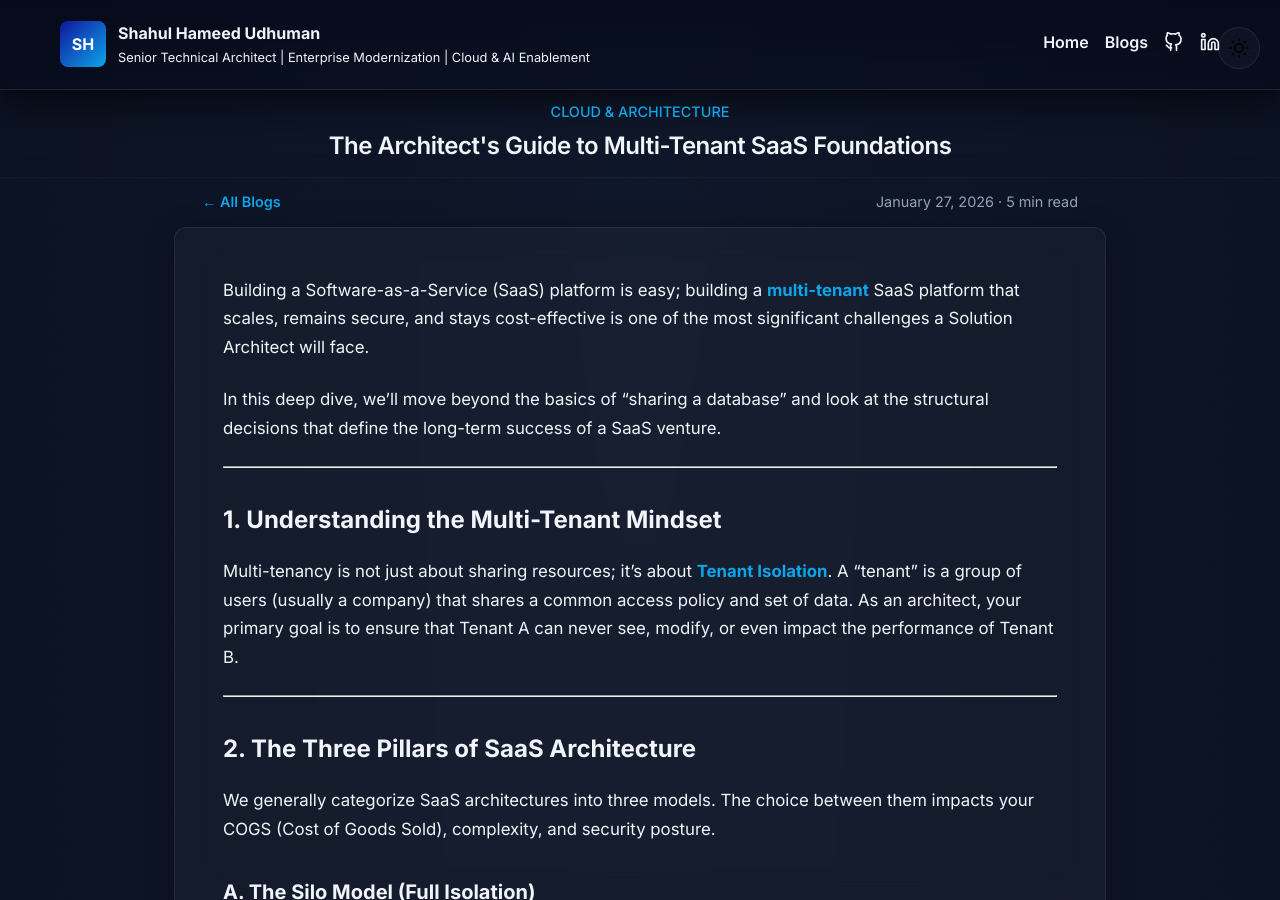
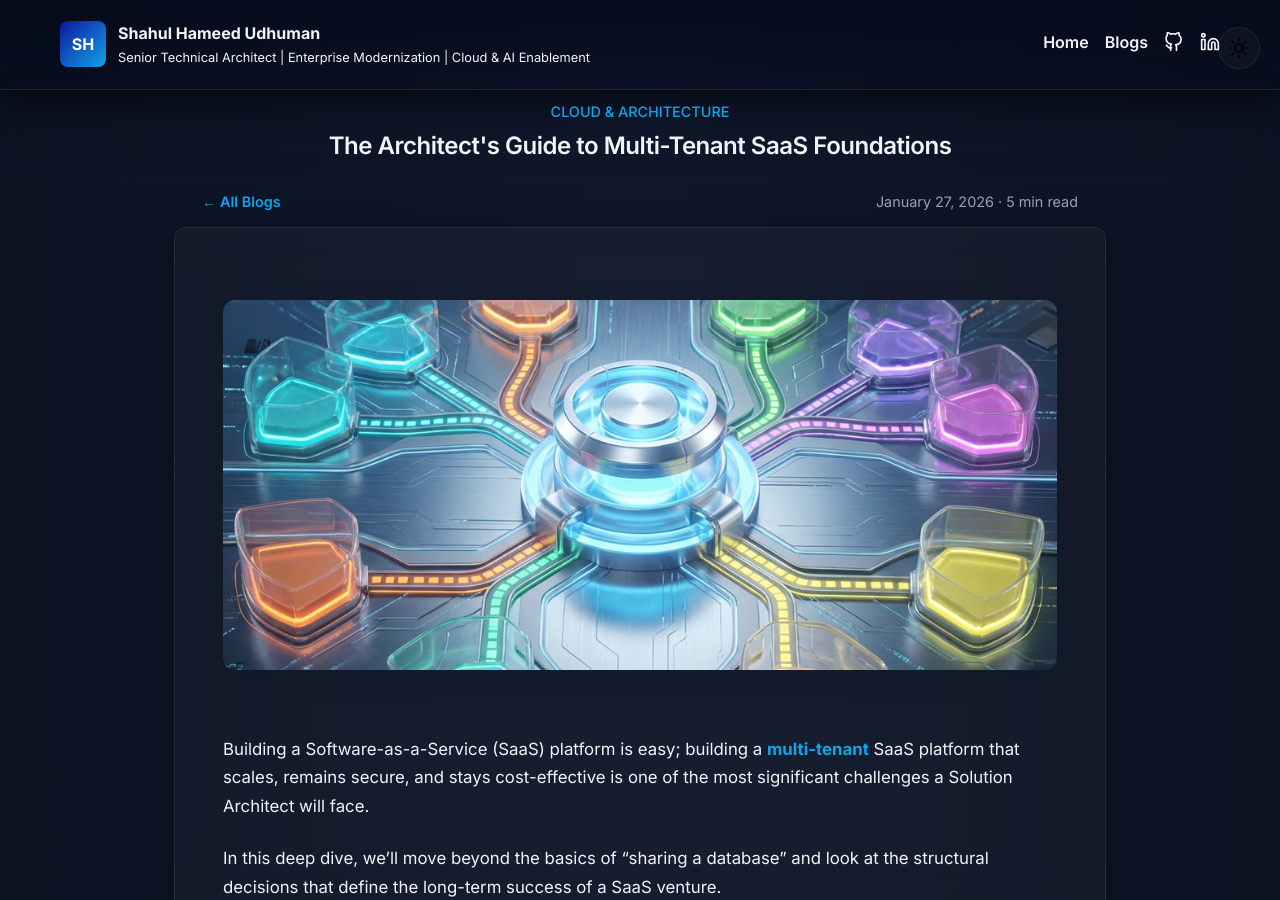
Before and after one commit to shameed/shameed.github.io, a Jekyll site: the page built from _posts/2026-01-27-saas-multi-tenancy-architecture.md, in a window 1280 px wide and 900 px high. Built offline with Jekyll 4.4.1, drawn with Linux system fonts in a browser that asks for light colours.

Commit message:
feat: Add SaaS header image and update global header aspect ratio to 9:4

```diff
--- a/_layouts/post.html
+++ b/_layouts/post.html
@@ -29,7 +29,7 @@ layout: default
             {% if page.image %}
             <div class="post-featured-image" style="margin-bottom: 2rem;">
                 <img src="{{ page.image | relative_url }}" alt="{{ page.title }}"
-                    style="width: 100%; aspect-ratio: 16/9; object-fit: cover; border-radius: 12px; box-shadow: 0 8px 30px rgba(0,0,0,0.15);">
+                    style="width: 100%; aspect-ratio: 9/4; object-fit: cover; border-radius: 12px; box-shadow: 0 8px 30px rgba(0,0,0,0.15);">
             </div>
             {% endif %}
             {{ content }}
--- a/_posts/2026-01-27-saas-multi-tenancy-architecture.md
+++ b/_posts/2026-01-27-saas-multi-tenancy-architecture.md
@@ -4,6 +4,7 @@ title: "The Architect's Guide to Multi-Tenant SaaS Foundations"
 date: 2026-01-27
 categories: [Cloud & Architecture]
 tags: [saas, multi-tenancy, cloud-architecture, scalability]
+image: /assets/images/saas-multitenancy.png
 excerpt: "A deep dive into isolation models, data partitioning strategies, and the operational complexities of building enterprise-grade SaaS."
 ---
 
```
Also changed, not shown: assets/images/saas-multitenancy.png (added).
